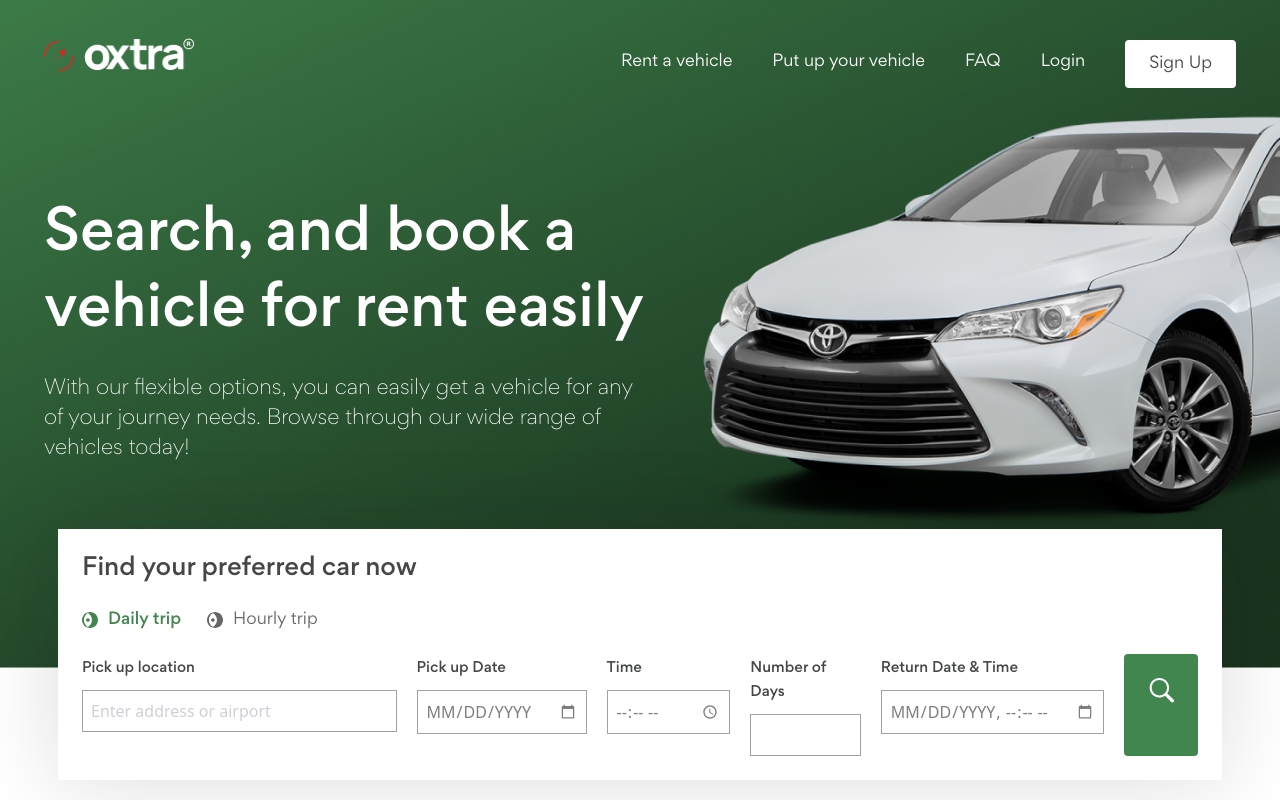
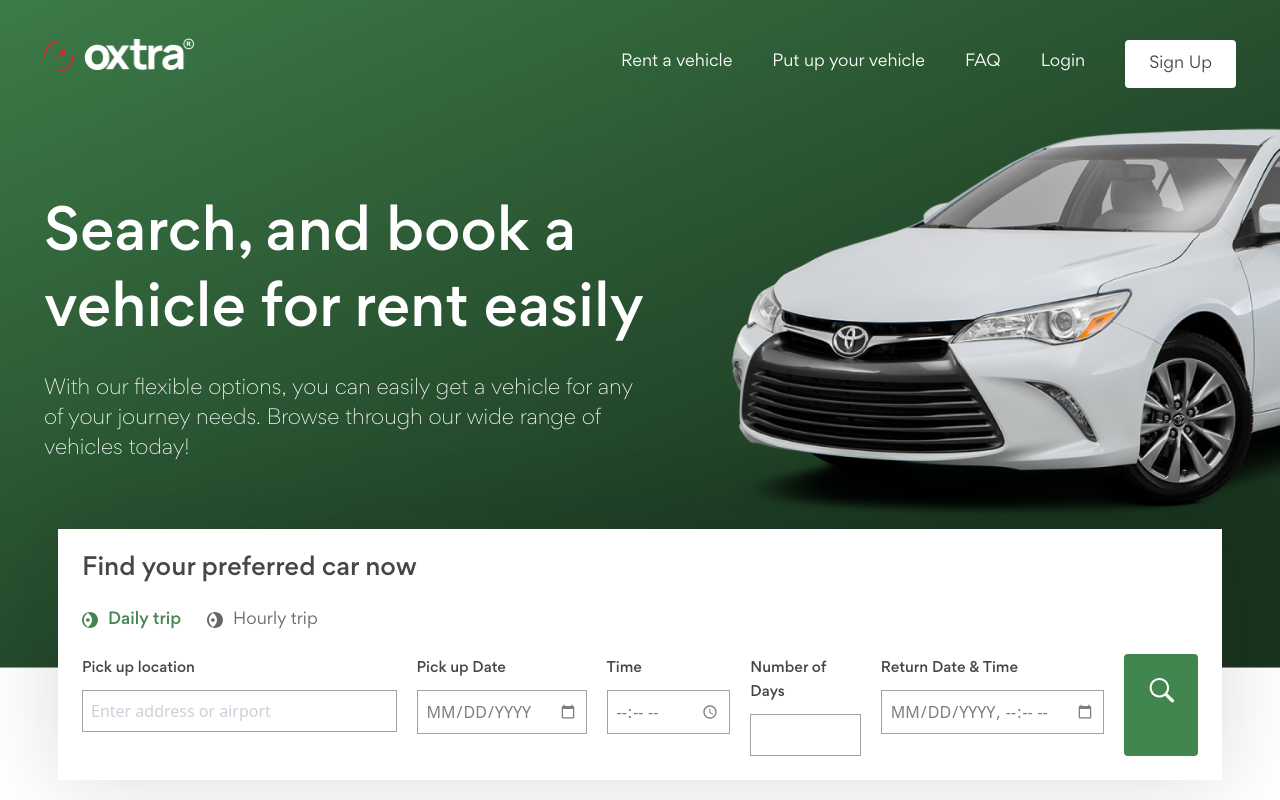
Before and after one commit to arudovwen/Oxtra-Web-Frontend, a Next.js app: page / in a window 1280 px wide. Shown: the top 800 px of the page. Built offline with nearby package versions, Linux system fonts and the light colour scheme.

Commit message:
hero car fix

```diff
--- a/components/Hero/index.tsx
+++ b/components/Hero/index.tsx
@@ -5,6 +5,7 @@ import Typography from '@/components/Typography';
 import Navigation from '@/components/Navigation';
 import heroBackground from '../../public/assets/herobackground.png';
 import heroCar from '../../public/assets/heroCar.png';
+import heroCarHalf from '../../public/assets/heroCarHalf.png';
 
 const Hero = () => {
   return (
@@ -34,12 +35,20 @@ const Hero = () => {
           </div>
         </div>
       </Container>
+
       <Image
         src={heroCar}
         alt='backgorund image'
-        className='object-cover absolute -top-[4px] right-0'
-        width={610}
-        height={410}
+        className='object-cover absolute top-[5rem] hidden 2xl:block right-0 min-[1700px]:right-[80px] min-[1900px]:right-[192px] min-[2200px]:right-[320px]'
+        width={680}
+        height={480}
+      />
+      <Image
+        src={heroCarHalf}
+        alt='backgorund image'
+        className='object-cover absolute top-[14px] 2xl:hidden right-0'
+        width={580}
+        height={380}
       />
     </div>
   );
```
Also changed, not shown: public/assets/heroCar.png, public/assets/heroCarHalf.png (added).
